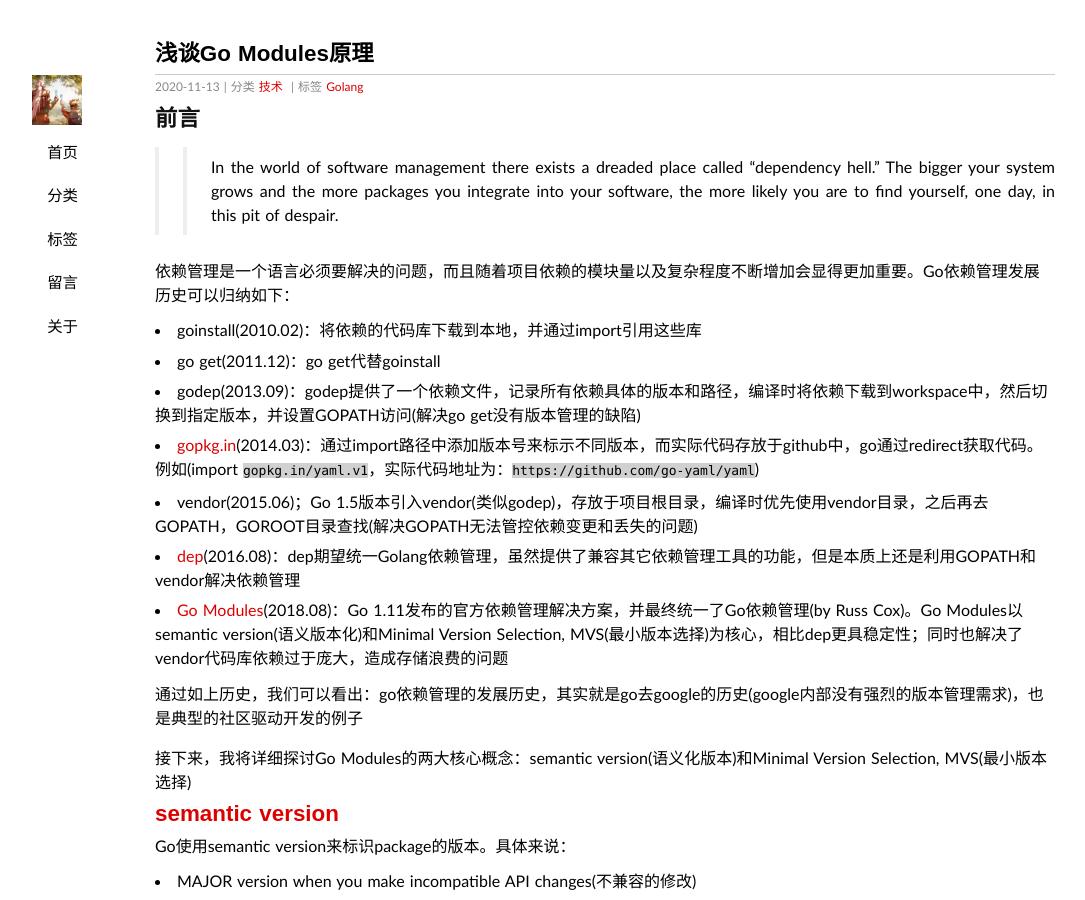
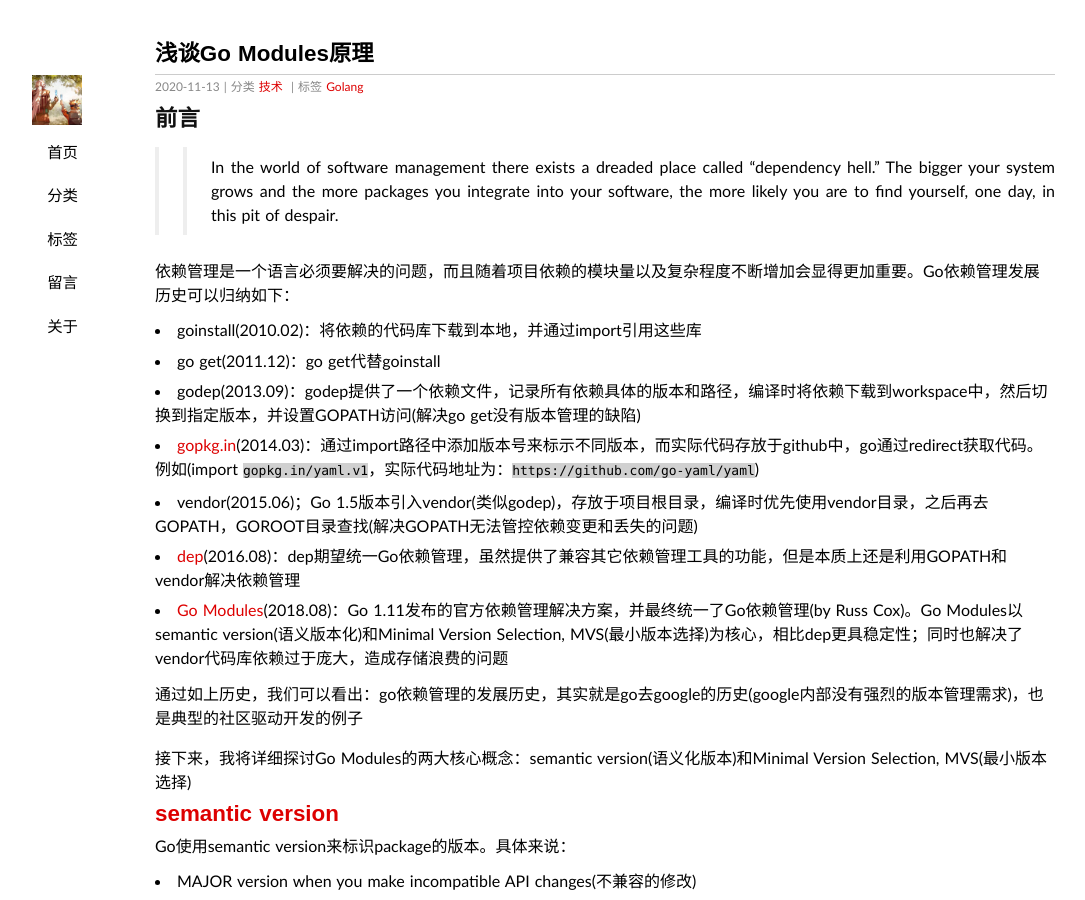
Before and after one commit to duyanghao/duyanghao.github.io, a Jekyll site: the page built from _posts/2020-11-13-golang-module.md, in a window 1280 px wide and 900 px high. Shown: the whole window, without its empty margins (35-1120 px from the left). Built offline with Jekyll 4.4.1, drawn with Linux system fonts in a browser that asks for light colours; some web fonts are replaced; comment, search, counter and statistics services are not loaded.

Commit message:
update golang module
Signed-off-by: duyanghao <1294057873@qq.com>

```diff
--- a/_posts/2020-11-13-golang-module.md
+++ b/_posts/2020-11-13-golang-module.md
@@ -18,7 +18,7 @@ excerpt: 依赖管理是一个语言必须要解决的问题，而且随着项
 * godep(2013.09)：godep提供了一个依赖文件，记录所有依赖具体的版本和路径，编译时将依赖下载到workspace中，然后切换到指定版本，并设置GOPATH访问(解决go get没有版本管理的缺陷)
 * [gopkg.in](https://labix.org/gopkg.in)(2014.03)：通过import路径中添加版本号来标示不同版本，而实际代码存放于github中，go通过redirect获取代码。例如(import `gopkg.in/yaml.v1`，实际代码地址为：`https://github.com/go-yaml/yaml`)
 * vendor(2015.06)；Go 1.5版本引入vendor(类似godep)，存放于项目根目录，编译时优先使用vendor目录，之后再去GOPATH，GOROOT目录查找(解决GOPATH无法管控依赖变更和丢失的问题)
-* [dep](https://github.com/golang/dep)(2016.08)：dep期望统一Golang依赖管理，虽然提供了兼容其它依赖管理工具的功能，但是本质上还是利用GOPATH和vendor解决依赖管理
+* [dep](https://github.com/golang/dep)(2016.08)：dep期望统一Go依赖管理，虽然提供了兼容其它依赖管理工具的功能，但是本质上还是利用GOPATH和vendor解决依赖管理
 * [Go Modules](https://research.swtch.com/vgo-principles)(2018.08)：Go 1.11发布的官方依赖管理解决方案，并最终统一了Go依赖管理(by Russ Cox)。Go Modules以semantic version(语义版本化)和Minimal Version Selection, MVS(最小版本选择)为核心，相比dep更具稳定性；同时也解决了vendor代码库依赖过于庞大，造成存储浪费的问题
 
 通过如上历史，我们可以看出：go依赖管理的发展历史，其实就是go去google的历史(google内部没有强烈的版本管理需求)，也是典型的社区驱动开发的例子
```
